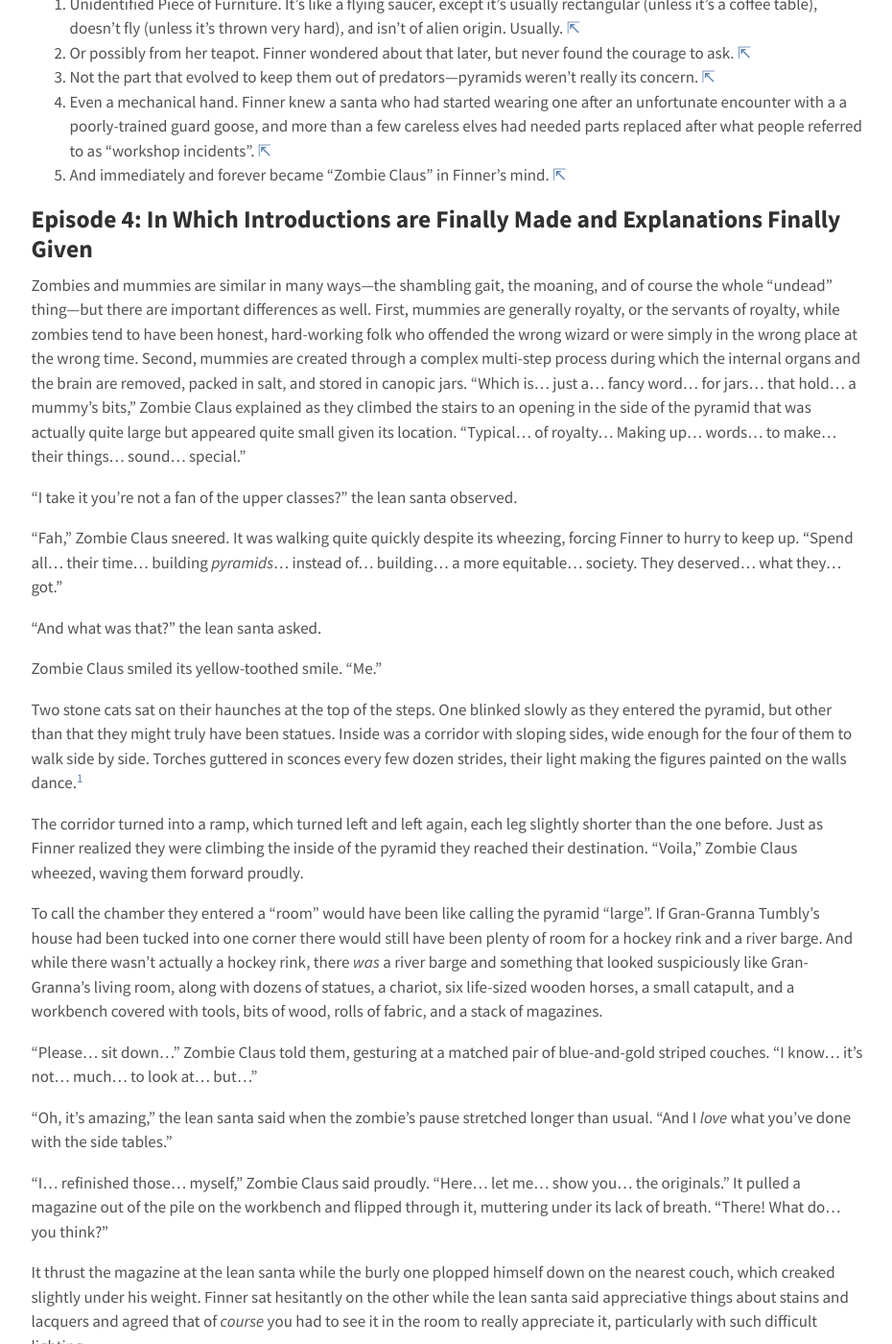
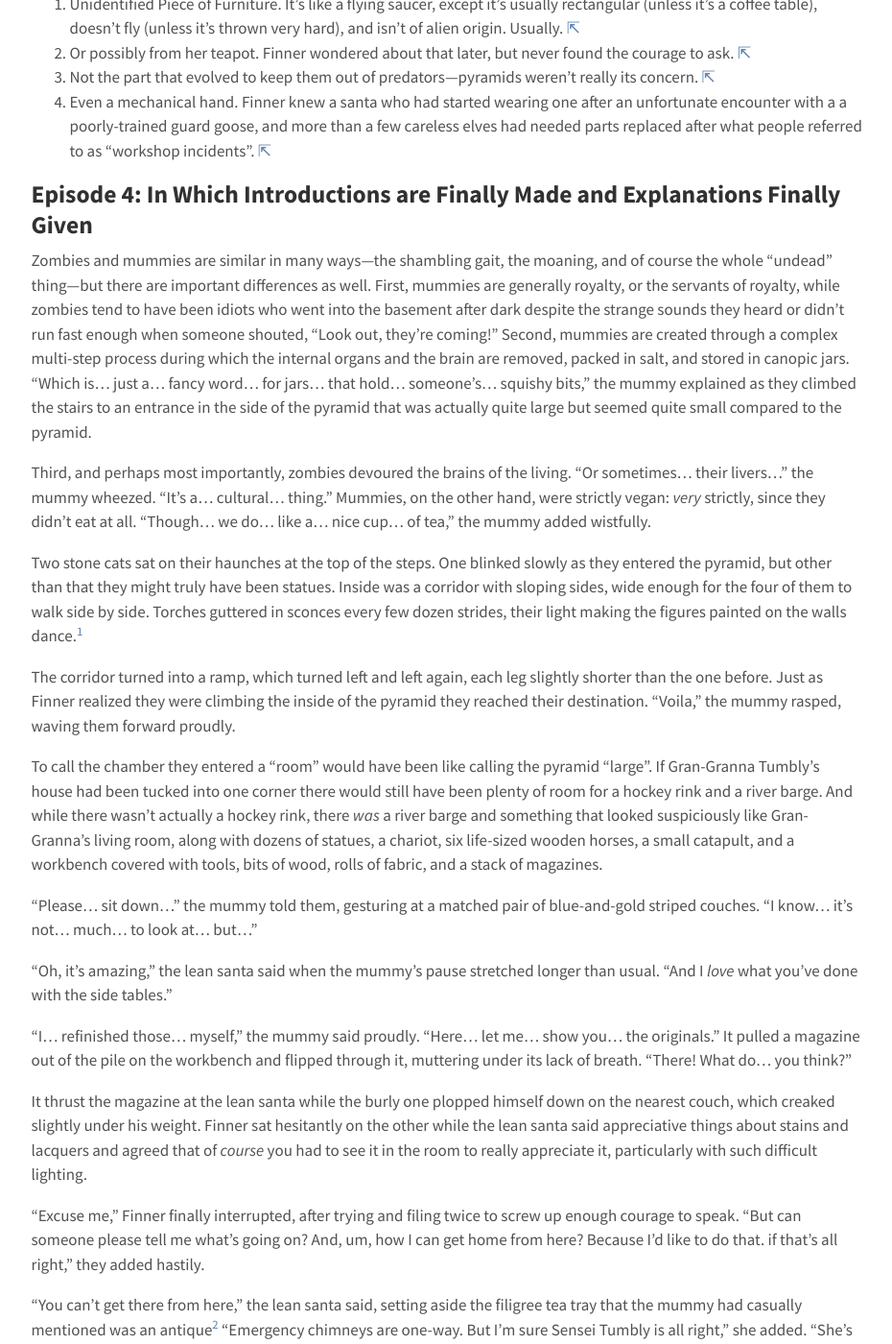
Before and after one commit to gvwilson/sensibleadventures, a Jekyll site: the page built from santas/santas.md, in a window 1280 px wide and 1400 px high, scrolled down 8441 px. Shown: the whole window at 96% size, without its empty margins (174-1104 px from the left). Built offline with Jekyll 4.4.1, drawn with Linux system fonts in a browser that asks for light colours; nearby versions of some CDN libraries; some of the changed text lies outside the part shown.

Commit message:
+306 words

```diff
--- a/santas/santas.md
+++ b/santas/santas.md
@@ -560,8 +560,9 @@
 "Greeeeeeetings..."
 
 They spun around and found themselves face-to-face with---they weren't quite sure what.
-It was tall and withered and wearing
-the tattered rags of what might once have been a santa's uniform.
+It was tall and withered
+and wrapped in tattered bandages
+made from the rags of what might once have been a santa's uniform.
 Its eyes didn't quite line up,
 and---was that a *bone* of the end of one of its arms
 where there really ought to be a hand?<sup>Even a mechanical hand.
@@ -573,8 +574,7 @@
 The burly santa hefted his ax.
 "Friend or foe?" he demanded.
 
-The santa smiled, or more accurately bared its large, yellow teeth.<sup>And
-immediately and forever became "Zombie Claus" in Finner's mind.</sup>
+The santa smiled, or more accurately bared its large, yellow teeth.
 "That depends on...
 whether you brought...
 tea.
@@ -600,7 +600,7 @@
 "We had to leave Sensei Tumbly's in rather a hurry."
 
 "Ssss..."
-Zombie Claus hissed with disappointment.
+The mummy santa hissed with disappointment.
 "I suppose...
 you're going...
 to claim...
@@ -613,7 +613,7 @@
 "Heh.
 Heh.
 Heh."
-Zombie Claus said the words one by one.
+The mummy said the words one by one.
 "No milk...
 or cookies...
 here.
@@ -635,7 +635,7 @@
 Finner noted dumbly,
 there definitely wasn't.
 
-Zombie Claus hissed again.
+The mummy hissed again.
 "You bring...
 *that*...
 here!?"
@@ -663,7 +663,7 @@
 She was exhausted, Finner realized, exhausted and very, very frightened
 but trying hard not to show it.
 
-Zombie Claus hissed sympathetically.
+The mummy hissed sympathetically.
 "I know...
 how...
 you feel...
@@ -676,7 +676,7 @@
 Before *they* came..."
 
 One of the stone cats yowled softly.
-Zombie Claus straightened.
+The mummy straightened.
 "Yes...
 I will...
 grant you...
@@ -713,9 +713,10 @@
 First,
 mummies are generally royalty,
 or the servants of royalty,
-while zombies tend to have been honest, hard-working folk
-who offended the wrong wizard
-or were simply in the wrong place at the wrong time.
+while zombies tend to have been idiots who went into the basement after dark
+despite the strange sounds they heard
+or didn't run fast enough when someone shouted,
+"Look out, they're coming!"
 Second,
 mummies are created through a complex multi-step process
 during which the internal organs and the brain are removed,
@@ -726,42 +727,33 @@
 fancy word...
 for jars...
 that hold...
-a mummy's bits,"
-Zombie Claus explained as they climbed the stairs
-to an opening in the side of the pyramid
+someone's...
+squishy bits,"
+the mummy explained as they climbed the stairs
+to an entrance in the side of the pyramid
 that was actually quite large
-but appeared quite small given its location.
-"Typical...
-of royalty...
-Making up...
-words...
-to make...
-their things...
-sound...
-special."
+but seemed quite small compared to the pyramid.
 
-"I take it you're not a fan of the upper classes?"
-the lean santa observed.
-
-"Fah,"
-Zombie Claus sneered.
-It was walking quite quickly despite its wheezing,
-forcing Finner to hurry to keep up.
-"Spend all...
-their time...
-building *pyramids*...
-instead of...
-building...
-a more equitable...
-society.
-They deserved...
-what they...
-got."
-
-"And what was that?" the lean santa asked.
-
-Zombie Claus smiled its yellow-toothed smile.
-"Me."
+Third,
+and perhaps most importantly,
+zombies devoured the brains of the living.
+"Or sometimes...
+their livers..."
+the mummy wheezed.
+"It's a...
+cultural...
+thing."
+Mummies,
+on the other hand,
+were strictly vegan:
+*very* strictly,
+since they didn't eat at all.
+"Though...
+we do...
+like a...
+nice cup...
+of tea,"
+the mummy added wistfully.
 
 Two stone cats sat on their haunches at the top of the steps.
 One blinked slowly as they entered the pyramid,
@@ -774,7 +766,7 @@
 Were they some sort of magical everlasting torch?
 Or were they delivered on Tuesdays and Fridays like the cheese their father was so fond of?
 And why torches rather than lamps?
-The zombie's rags looked awfully flammable...</sup>
+The mummy's rags looked awfully flammable...</sup>
 
 The corridor turned into a ramp,
 which turned left and left again,
@@ -782,7 +774,7 @@
 Just as Finner realized they were climbing the inside of the pyramid
 they reached their destination.
 "Voila,"
-Zombie Claus wheezed,
+the mummy rasped,
 waving them forward proudly.
 
 To call the chamber they entered a "room" would have been like calling the pyramid "large".
@@ -801,7 +793,7 @@
 
 "Please...
 sit down..."
-Zombie Claus told them,
+the mummy told them,
 gesturing at a matched pair of blue-and-gold striped couches.
 "I know...
 it's not...
@@ -810,13 +802,13 @@
 but..."
 
 "Oh, it's amazing," the lean santa said
-when the zombie's pause stretched longer than usual.
+when the mummy's pause stretched longer than usual.
 "And I *love* what you've done with the side tables."
 
 "I...
 refinished those...
 myself,"
-Zombie Claus said proudly.
+the mummy said proudly.
 "Here...
 let me...
 show you...
@@ -843,7 +835,89 @@
 And,
 um,
 how I can get home from here?
-Because I think I'd rather like to do that,
-if that's all right."
+Because I'd like to do that.
+if that's all right,"
+they added hastily.
+
+"You can't get there from here,"
+the lean santa said,
+setting aside the filigree tea tray
+that the mummy had casually mentioned was
+an antique<sup>By the standards of the living, anyway.</sup>
+"Emergency chimneys are one-way.
+But I'm sure Sensei Tumbly is all right,"
+she added.
+"She's a tough old bird."
+
+"Tough as they come," the burly santa agreed, nodding.
+"Why, there was this time---"
+
+"Why do you keep calling her that?"
+Finner interrupted angrily.
+"And where *are* we?
+And would you *please* tell me what's going on,
+and who you are?"
+
+The three santas exchanged looks.
+The lean santa sighed.
+"I'm Peri.
+This is Lothar, and...?"
+
+"Santa Hotep,"
+the mummy supplied.
+
+"And you're what, from an alternate universe?"
+Finner asked.
+"I'm not stupid," they added when Santa Peri raised an eyebrow.
+
+"Alternate *universes*," she corrected.
+"We're each the santa in our world.
+Most only have one,"
+she explained before Finner could ask.
+
+"That sounds kind of lonely,"
+was all Finner could think to say.
+
+Santa Peri shrugged.
+"It works out.
+Some of the science elves think we're actually why different universes exist.
+Every santa that can be, must be, so..."
+She shrugged again.
+
+"So what kind of santa are you?"
+Finner asked.
+
+"I'm Santa Hood," she said proudly.
+"Every New Year's Eve I steal presents from the rich and give them to the poor.
+And where Lothar comes from, he's called the Forest Claus."
+
+"Let me guess: you chop down trees and everyone gets firewood as a gift?"
+Finner said.
+
+There was an awkward silence.
+"Not quite,"
+Santa Lothar rumbled.
+"I bring gifts for the trees.
+The ax is for chopping down anyone who tries to hurt them."
+
+"I haven't...
+brought anyone...
+a gift...
+in years,"
+Santa Hotep wheezed wistfully.
+"After...
+the oasis...
+dried up...
+they all...
+moved away.
+It's peaceful...
+but...
+I do...
+miss the work...
+sometimes."
+
+Peri (or Santa Hood, Finner reminded themself) patted Santa Hotep's hand.
+"Well, you've certainly kept yourself busy.
+This place is *amazing*."
 
 </section>
```
